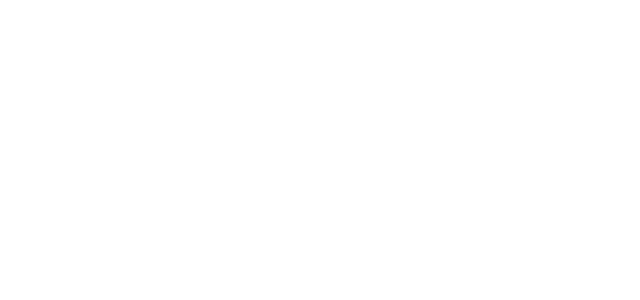
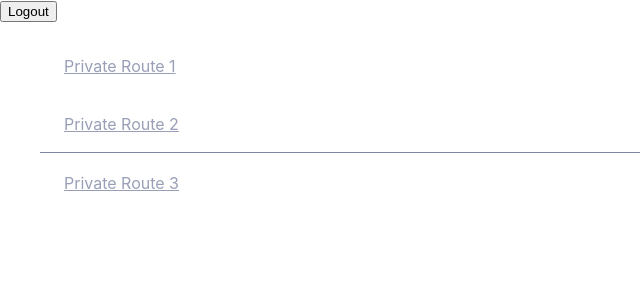
Before and after one commit to Nirmit04/react_wmc, a React (Create React App) app: page /application in a window 1280 px wide. Shown: the top 300 px of the page, without its empty margins (0-640 px from the left). Built offline with nearby package versions, Linux system fonts and the light colour scheme; sample sign-in values are in the browser's storage.

Commit message:
Nirmit|1)Logout Btn, 2) Link Navigation inside Private Router

```diff
--- a/package.json
+++ b/package.json
@@ -11,6 +11,7 @@
     "@types/react": "^17.0.0",
     "@types/react-dom": "^17.0.0",
     "@types/react-router-dom": "^5.1.8",
+    "node-sass": "^6.0.1",
     "react": "^17.0.2",
     "react-dom": "^17.0.2",
     "react-router": "^5.2.0",
--- a/src/navigation/privateRouter.tsx
+++ b/src/navigation/privateRouter.tsx
@@ -1,11 +1,13 @@
 import React, { ReactElement } from "react";
-import { Route, Switch } from "react-router-dom";
+import { Route, Switch, useHistory } from "react-router-dom";
 import { routes } from "./routeConstants";
 import Private1 from "../modules/private1";
 import Private2 from "../modules/private2";
 import Private3 from "../modules/private3";
+import SideMenu from "./sideNav/sideNav";
 
 export default function PrivateRouter(): ReactElement {
+  const history = useHistory();
   const getAllowedRoutes = () => {
     const user = localStorage.getItem("user");
     if (!user) {
@@ -22,7 +24,8 @@
     <div>
       {/* {getAllowedRoutes()?.includes(window.location.pathname) ? ( */}
       <div>
-          {/* Call navbar */}
+        <button onClick={() => { localStorage.clear(); history.push('/') }}>Logout</button>
+        <SideMenu />
         <Switch>
           <Route path={routes.private.private1} component={Private1} />
           <Route exact path={routes.private.private2} component={Private2} />
--- a/src/navigation/sideNav/SideMenu.scss
+++ b/src/navigation/sideNav/SideMenu.scss
@@ -1,5 +1,6 @@
 @import "../../assets/mixins.scss";
 @import "../../assets/colors.scss";
+.sideNav{
 .nav__list {
   @include text(150%, 16px, normal, $blue6);
   list-style: none;
@@ -86,3 +87,4 @@
   margin-bottom: 24px;
   padding-top: 76px;
 }
+}
--- a/src/navigation/sideNav/sideNav.tsx
+++ b/src/navigation/sideNav/sideNav.tsx
@@ -54,7 +54,7 @@
 
     return (
         <React.Fragment>
-            <ul>
+            <ul className='sideNav'>
                 <Link to={InternalRoutingUrls.private1} id="reports" className={`nav__list${state.allRoutes.private1 ? " active" : ""}`}>
                     Private Route 1
                 </Link>
```
Also changed, not shown: 1 other file (tests, documents, lock files or other folders). Lines whose indentation alone changed are shown as unchanged.
